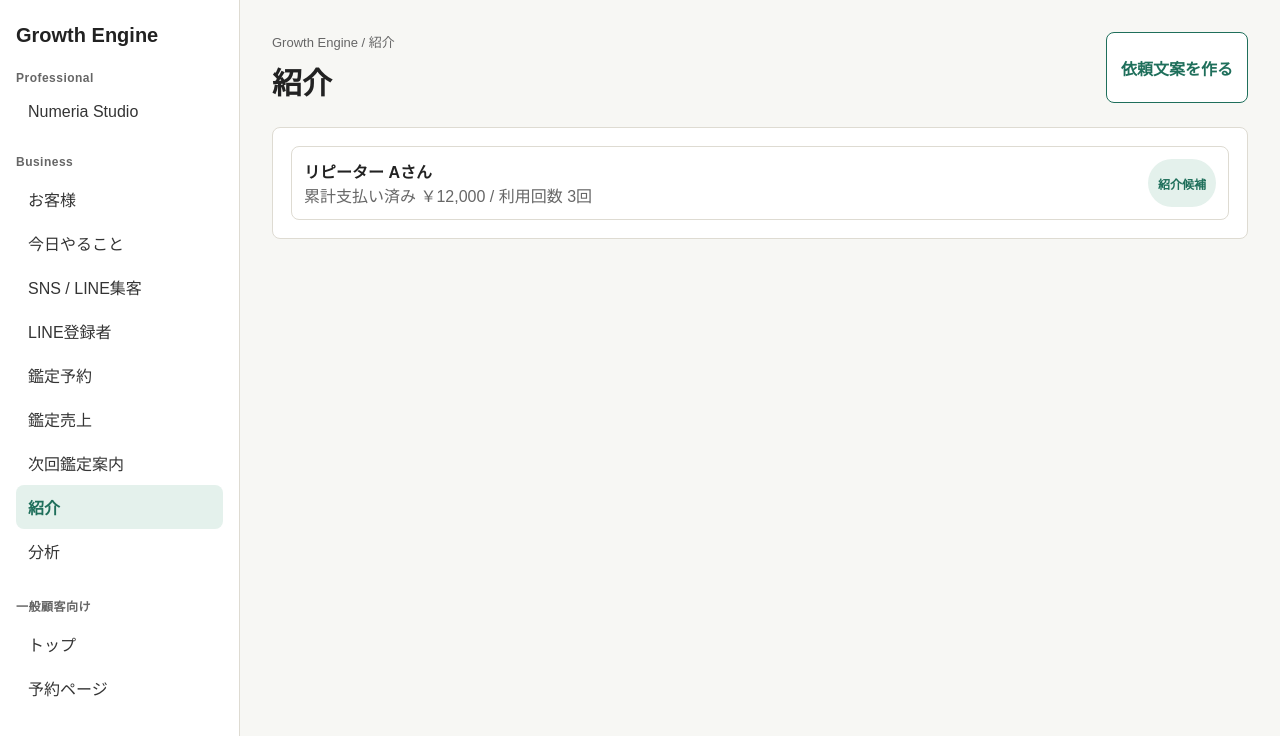
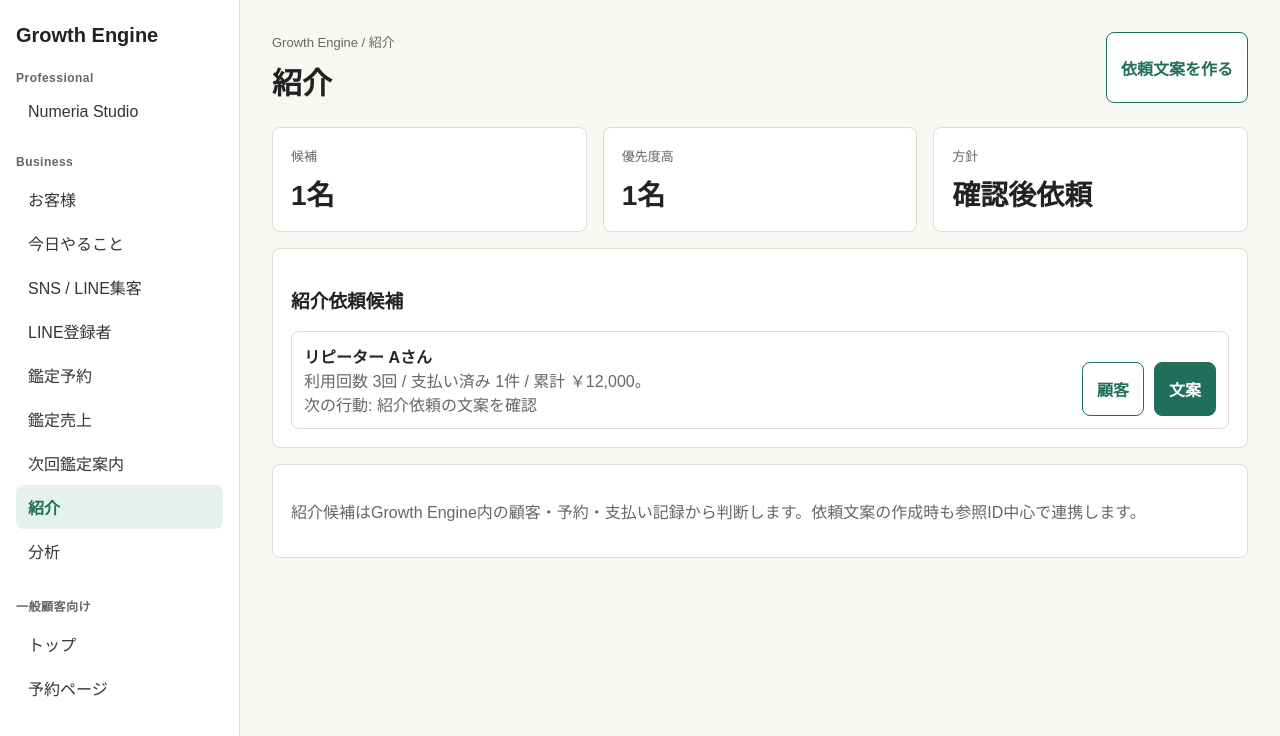
Before and after one commit to karukimori-wq/Growth-Engine, a Next.js app: page /app/business/referrals in a window 1280 px wide. Shown: the top 736 px of the page. Built offline with nearby package versions, Linux system fonts and the light colour scheme.

Commit message:
Build out referral action screen

```diff
--- a/src/app/app/business/referrals/page.tsx
+++ b/src/app/app/business/referrals/page.tsx
@@ -1,6 +1,7 @@
 import { demoWorkspace } from "@/lib/mock-data";
 import { getBusinessMenuLabel } from "@/lib/professional-app-registry";
-import { getBusinessMetrics, formatCurrency } from "@/server/business-metrics";
+import { getBusinessMetrics } from "@/server/business-metrics";
+import { buildReferralCandidateActions } from "@/server/business-next-actions";
 import { BusinessSidebar } from "../_components/business-sidebar";
 
 export const dynamic = "force-dynamic";
@@ -18,7 +19,7 @@ export default async function ReferralsPage({ searchParams }: Props) {
   const studioKey = first(query.studioKey) ?? demoWorkspace.professionalStudioType;
   const label = getBusinessMenuLabel("referrals", studioKey);
   const metrics = await getBusinessMetrics(demoWorkspace.id);
-  const candidates = metrics.customerSales.filter(({ customer, paidAmount }) => customer.purchaseCount >= 2 || paidAmount >= 20000);
+  const candidates = buildReferralCandidateActions(metrics.customerSales, demoWorkspace.currency);
 
   return (
     <div className="shell">
@@ -34,20 +35,49 @@ export default async function ReferralsPage({ searchParams }: Props) {
           </a>
         </header>
 
-        <section className="card">
-          <div className="table-list">
-            {candidates.map(({ customer, paidAmount }) => (
-              <a className="row-link" href={`/app/business/customers/${customer.id}`} key={customer.id}>
-                <span>
-                  <strong>{customer.displayName}</strong>
-                  <br />
-                  <span className="muted">
-                    累計支払い済み {formatCurrency(paidAmount, demoWorkspace.currency)} / 利用回数 {customer.purchaseCount}回
+        <section className="grid">
+          <div className="card span-4">
+            <p className="eyebrow">候補</p>
+            <p className="metric">{candidates.length}名</p>
+          </div>
+          <div className="card span-4">
+            <p className="eyebrow">優先度高</p>
+            <p className="metric">{candidates.filter((candidate) => candidate.priority === "high").length}名</p>
+          </div>
+          <div className="card span-4">
+            <p className="eyebrow">方針</p>
+            <p className="metric">確認後依頼</p>
+          </div>
+
+          <div className="card span-12">
+            <h3>紹介依頼候補</h3>
+            <div className="table-list">
+              {candidates.length > 0 ? candidates.map((candidate) => (
+                <div className="row-link" key={candidate.customer.id}>
+                  <span>
+                    <strong>{candidate.customer.displayName}</strong>
+                    <br />
+                    <span className="muted">{candidate.reason}</span>
+                    <br />
+                    <span className="muted">次の行動: {candidate.nextAction}</span>
                   </span>
-                </span>
-                <span className="badge">紹介候補</span>
-              </a>
-            ))}
+                  <span className="action-row">
+                    <a className="button secondary" href={`/app/business/customers/${candidate.customer.id}`}>
+                      顧客
+                    </a>
+                    <a className="button" href={candidate.messageDraftHref}>
+                      文案
+                    </a>
+                  </span>
+                </div>
+              )) : <p className="muted">現在のデータでは紹介依頼候補はありません。</p>}
+            </div>
+          </div>
+
+          <div className="card span-12">
+            <p className="muted">
+              紹介候補はGrowth Engine内の顧客・予約・支払い記録から判断します。依頼文案の作成時も参照ID中心で連携します。
+            </p>
           </div>
         </section>
       </main>
```
